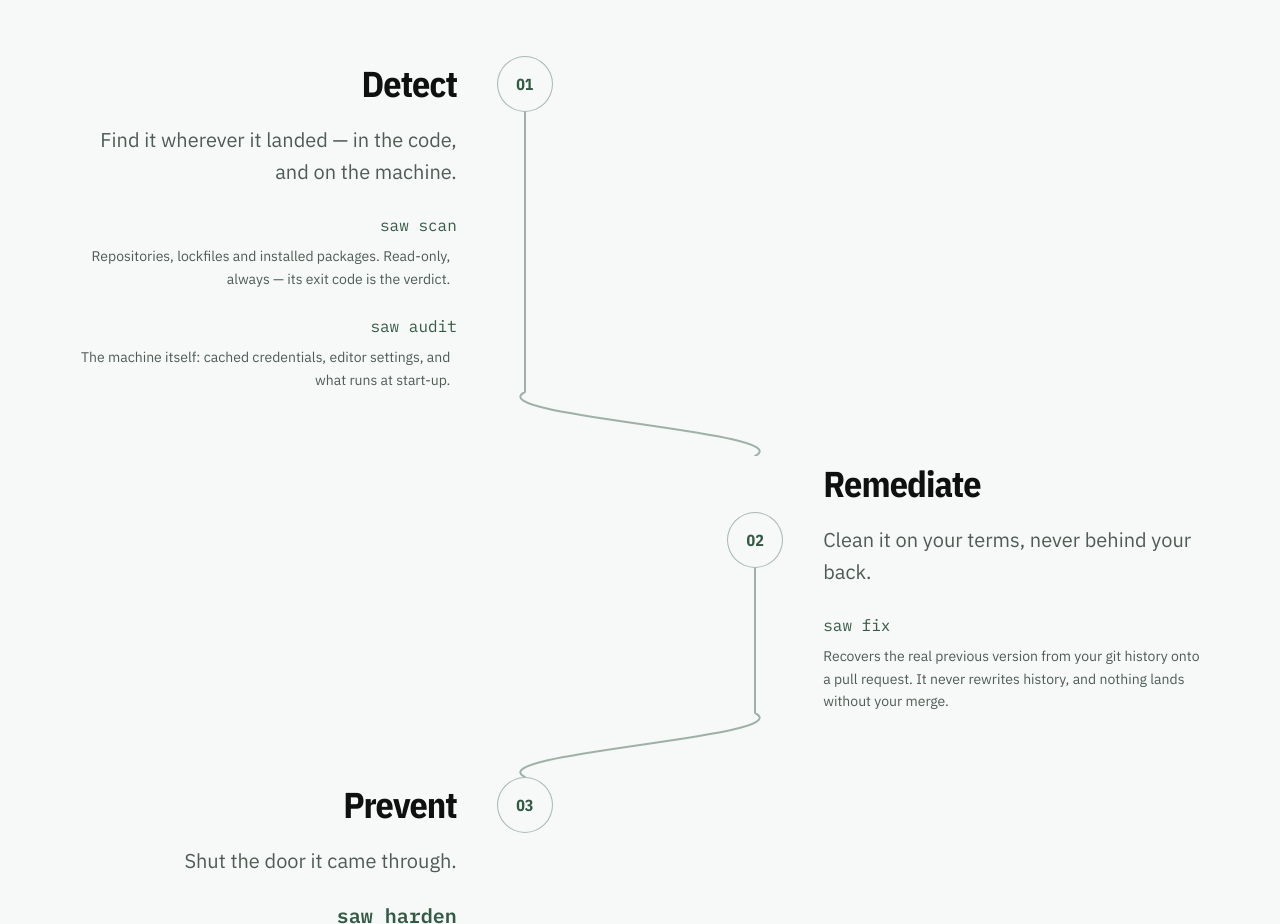
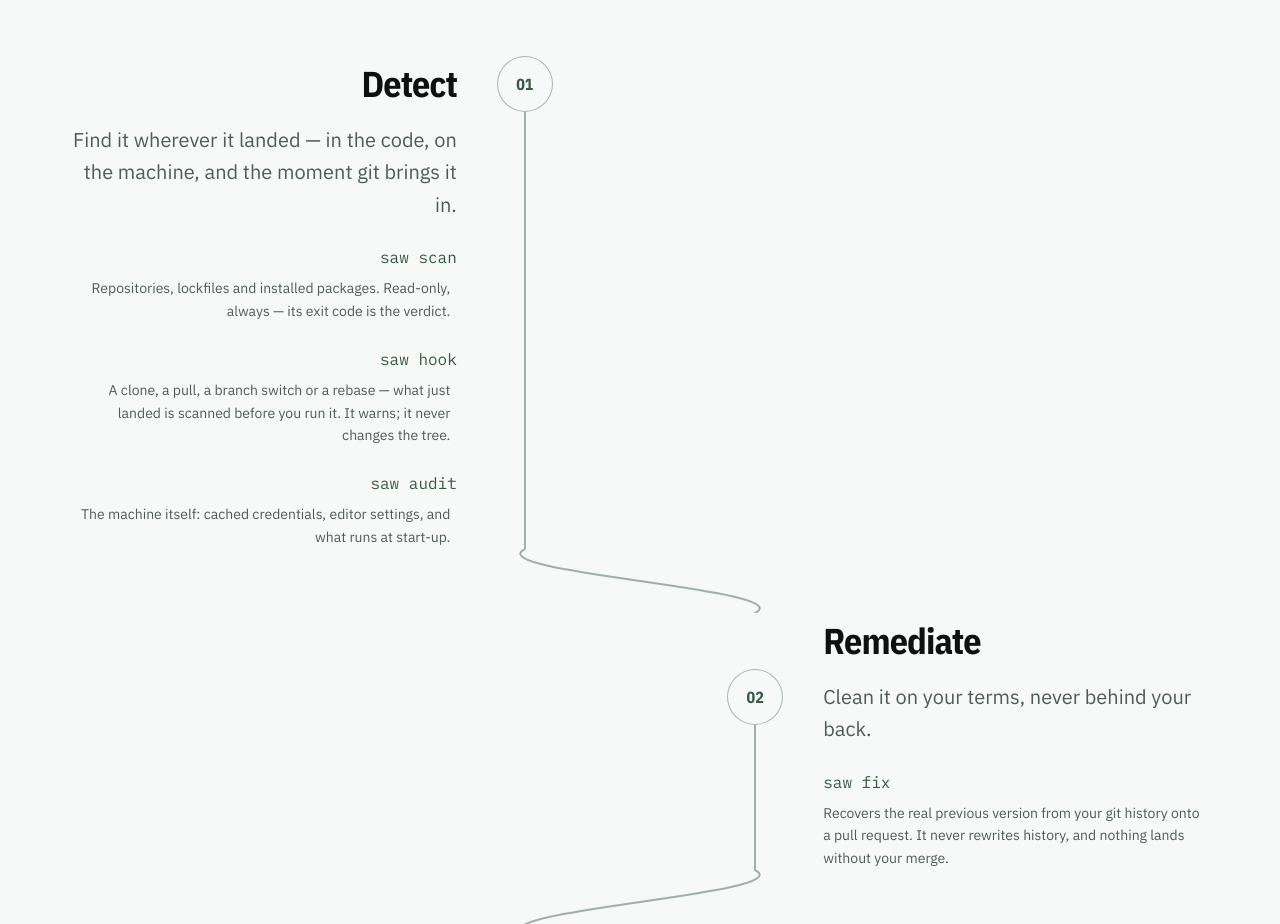
Before and after one commit to Ndevu12/saw-ui, a Next.js app: page / in a window 1280 px wide. Shown: the part 3320-4244 px from the top of the page. Built offline with nearby package versions, Linux system fonts and the light colour scheme; no server answers.

Commit message:
Name the auto-scan on clone under Detect
A clone and the other git events were missing from the hunt.

```diff
--- a/src/widgets/mitigation/ui/mitigation.tsx
+++ b/src/widgets/mitigation/ui/mitigation.tsx
@@ -5,9 +5,10 @@ import { cn } from '@/shared/lib/utils';
 /**
  * The counterpart to the attack lifecycle: how saw meets the worm at every angle,
  * organised by the three phases the hero promises — Detect · Remediate · Prevent.
- * Detect covers the code (scan) and the machine (audit); Remediate cleans on a PR
- * (fix); Prevent hardens this host (harden) and gates the merge (guard). Copy
- * stays outcome-level — no detection mechanism, per the disclosure rules.
+ * Detect covers the code (scan), git events as they land (hook), and the
+ * machine (audit); Remediate cleans on a PR (fix); Prevent hardens this host
+ * (harden) and gates the merge (guard). Copy stays outcome-level — no
+ * detection mechanism, per the disclosure rules.
  */
 const PHASES: {
   n: string;
@@ -18,9 +19,13 @@ const PHASES: {
   {
     n: '01',
     name: 'Detect',
-    meaning: 'Find it wherever it landed — in the code, and on the machine.',
+    meaning: 'Find it wherever it landed — in the code, on the machine, and the moment git brings it in.',
     verbs: [
       { cmd: 'saw scan', blurb: 'Repositories, lockfiles and installed packages. Read-only, always — its exit code is the verdict.' },
+      {
+        cmd: 'saw hook',
+        blurb: 'A clone, a pull, a branch switch or a rebase — what just landed is scanned before you run it. It warns; it never changes the tree.',
+      },
       { cmd: 'saw audit', blurb: 'The machine itself: cached credentials, editor settings, and what runs at start-up.' },
     ],
   },
```
